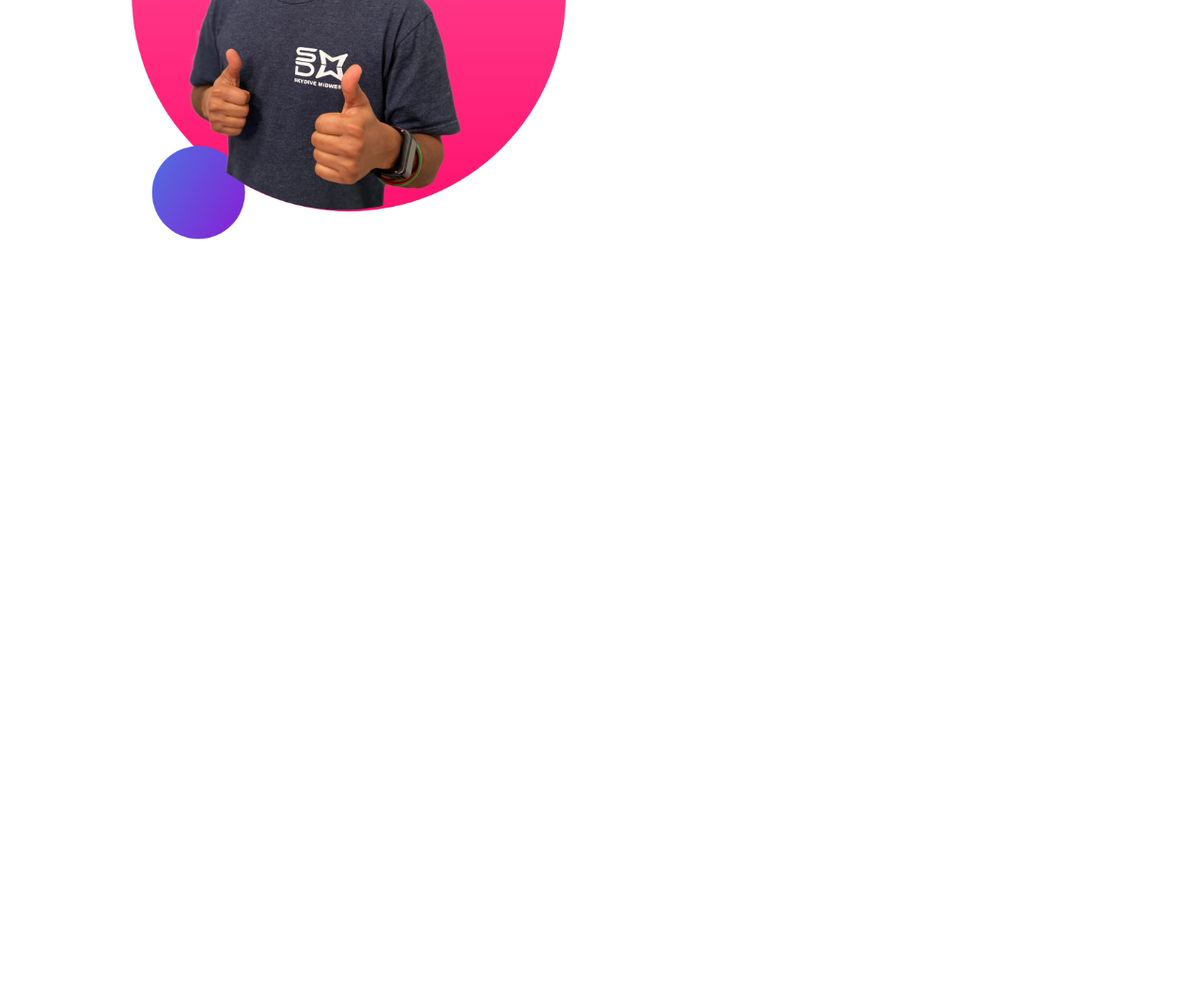
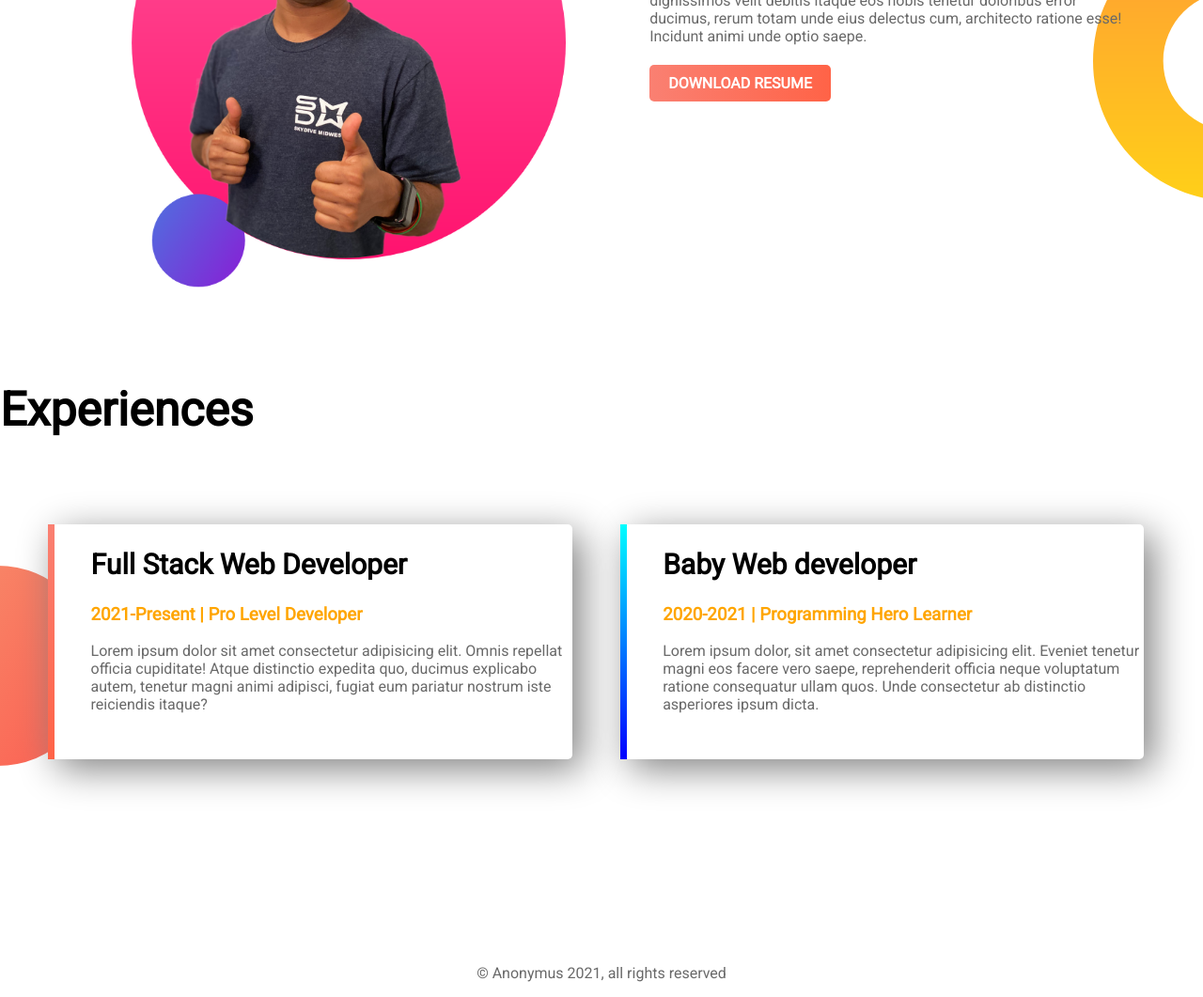
Before and after one commit to emranHkhan/web-portfolio, a plain HTML site: page index.html in a window 1280 px wide. Shown: the part 839-1900 px from the top of the page at 94% size. Before the commit the page ends 1205 px from the top, so only its background shows below. Drawn offline with Linux system fonts and the light colour scheme.

Commit message:
all done

```diff
--- a/index.html
+++ b/index.html
@@ -12,7 +12,7 @@
     <section  class="top-banner">
         <div class="col">
         <h1>Welcome To</h1>
-        <h1>My <span class="style-text">Awesome</span> Website</h1>
+        <h1>My <span class="text-color">Awesome</span> Website</h1>
         <h3>World-class professional web developer</h3>
         <p>Lorem, ipsum dolor sit amet consectetur adipisicing elit. Eius nobis magni, et laudantium aut nesciunt recusandae molestias assumenda ullam maxime sint quo, consectetur quaerat molestiae ipsam ipsum numquam minima beatae maiores asperiores aliquam illum. Maiores voluptatum eius ipsum blanditiis, velit minima expedita? Deleniti, molestias cum. Impedit provident ex eveniet pariatur.
         </p>
@@ -29,12 +29,30 @@
             <img src="img/jhankar2.png" alt="jhankar thumbs-up">
         </div>
         <div class="col">
-            <h3>World-class professional web developer</h3>
+            <h2>World-class professional web developer</h2>
             <p>Lorem ipsum dolor sit amet consectetur adipisicing elit. Error tempora ducimus dolorum exercitationem sed nam nihil, fugiat eaque, aspernatur debitis distinctio, nobis earum voluptates. Repellat quia dignissimos velit debitis itaque eos nobis tenetur doloribus error ducimus, rerum totam unde eius delectus cum, architecto ratione esse! Incidunt animi unde optio saepe.</p>
             <a href="#" class="link-btn">DOWNLOAD RESUME</a>
         </div>
     </section>
 
+    <section class="third-part">
+        <h1>Experiences</h1>
+        <div class="col shadow" id="full-stack">
+            <h2>Full Stack Web Developer</h2>
+            <h3 class="text-color">2021-Present | Pro Level Developer</h3>
+            <p>Lorem ipsum dolor sit amet consectetur adipisicing elit. Omnis repellat officia cupiditate! Atque distinctio expedita quo, ducimus explicabo autem, tenetur magni animi adipisci, fugiat eum pariatur nostrum iste reiciendis itaque?</p>
+        </div>
+        <div class="col shadow" id="baby-web">
+            <h2>Baby Web developer</h2>
+            <h3 class="text-color">2020-2021 | Programming Hero Learner</h3>
+            <p>Lorem ipsum dolor, sit amet consectetur adipisicing elit. Eveniet tenetur magni eos facere vero saepe, reprehenderit officia neque voluptatum ratione consequatur ullam quos. Unde consectetur ab distinctio asperiores ipsum dicta.</p>
+        </div>
+    </section>
+
+    <footer>
+        <p>&copy Anonymus 2021, all rights reserved</p>
+    </footer>
+
 
 </body>
 </html>
--- a/style.css
+++ b/style.css
@@ -6,15 +6,22 @@ body {
 h1 {
     font-size: 50px;
 }
+h2 {
+    font-size: 30px;
+}
 
-.style-text {
+p{
+    color:dimgray;
+}
+
+.text-color {
     color: orange;
 }
 
 .col {
     width: 40%;
     float: left;
-    margin-left: 4%;
+    margin:4% 0 0 4%;
     padding-left: 3%;
 
 }
@@ -33,6 +40,12 @@ section {
     background-repeat: no-repeat;
 }
 
+.middle-part {
+    background-image: url("img/dream-bg.png");
+    background-repeat: no-repeat;
+    background-position: right;
+}
+
 .link-btn {
     font-weight: bold;
     color: white;
@@ -43,3 +56,32 @@ section {
     margin-top: 5px;
     display: inline-block;
 }
+
+.shadow {
+    box-shadow: 10px 10px 40px gray;
+    border-radius: 5px;
+    height: 50%;
+}
+
+.third-part {
+    background-image: url("img/exp-bg.png");
+    background-repeat: no-repeat;
+    background-position: left;
+}
+
+#full-stack {
+    border-left: 7px solid;
+    border-image:linear-gradient(salmon,tomato);
+    border-image-slice: 1;
+    background-color: white;
+}
+
+#baby-web {
+    border-left: 7px solid;
+    border-image:linear-gradient(cyan,blue);
+    border-image-slice: 1;
+}
+
+footer p {
+    text-align: center;
+}
```
